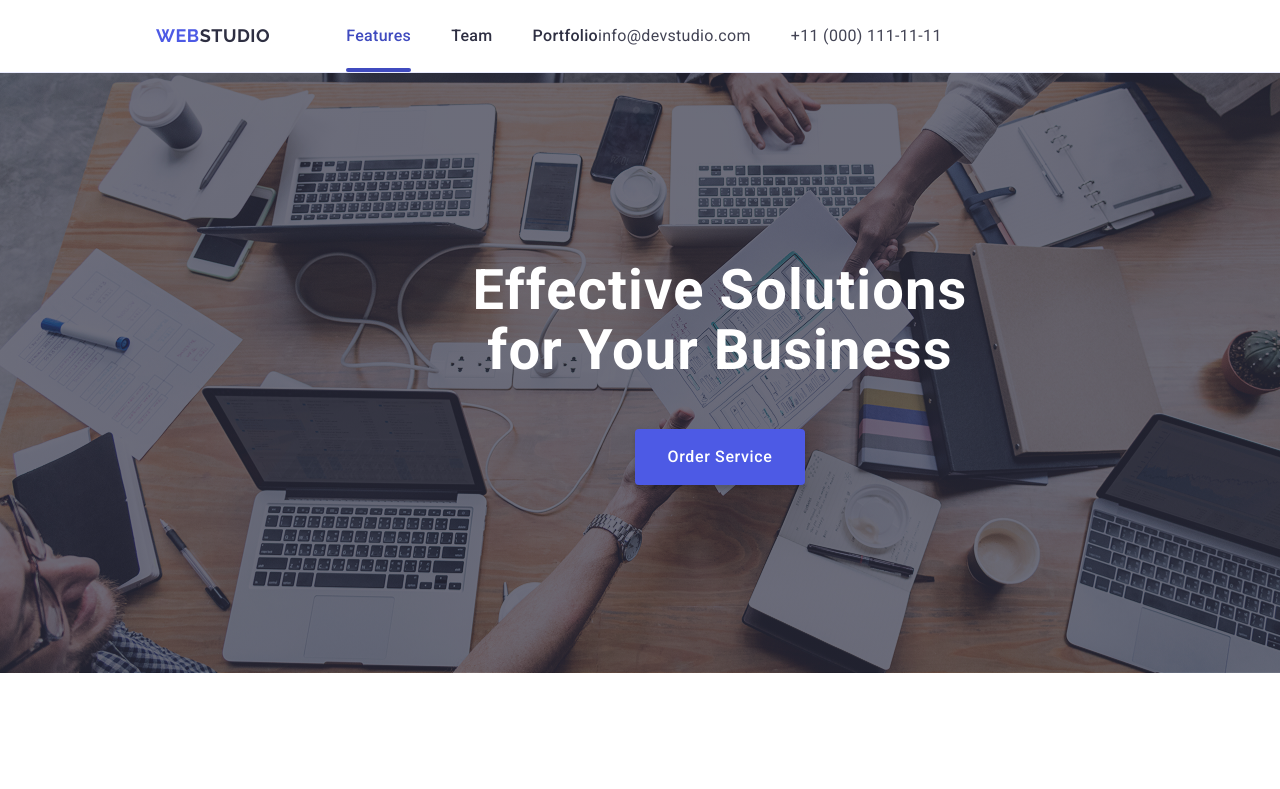
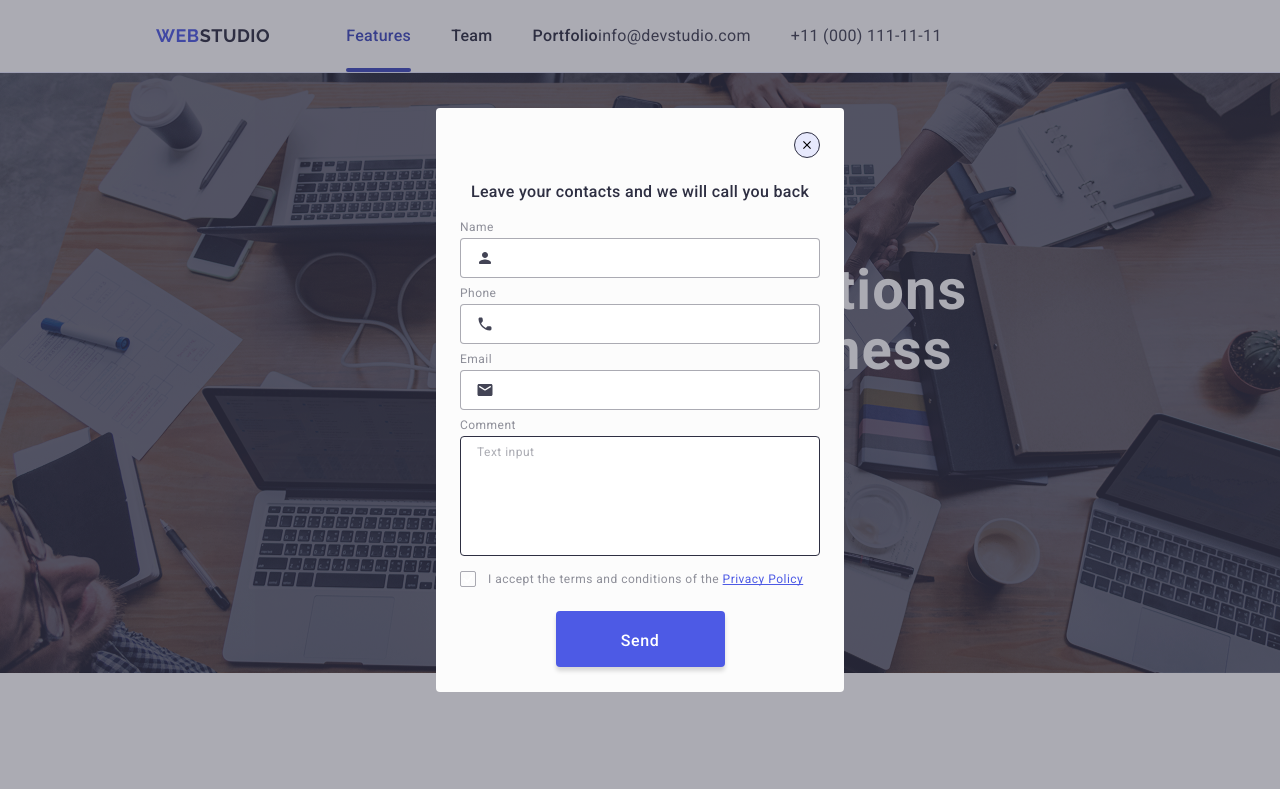
Before and after one commit to slepecsergejj/goit-markup-hw-05, a plain HTML site: page index.html in a window 1280 px wide. Shown: the top 789 px of the page. Drawn offline with nearby package versions, Linux system fonts and the light colour scheme.

Commit message:
Add files via upload

```diff
--- a/index.html
+++ b/index.html
@@ -315,22 +315,22 @@
         <div class="footer-social">
             <p class="footer-caption">Social media</p>
             <ul class="social-icons">
-                <li> <a href="" class="icon"><svg width="24" height="24">
+                <li> <a href="#" class="icon"><svg width="24" height="24">
                             <use href="./images/icons.svg#instagram"></use>
                         </svg></a>
 
                 </li>
-                <li> <a href="" class="icon"><svg width="24" height="24">
+                <li> <a href="#" class="icon"><svg width="24" height="24">
                             <use href="./images/icons.svg#twitter"></use>
                         </svg></a>
 
                 </li>
-                <li> <a href="" class="icon"><svg width="24" height="24">
+                <li> <a href="#" class="icon"><svg width="24" height="24">
                             <use href="./images/icons.svg#facebook"></use>
                         </svg></a>
 
                 </li>
-                <li> <a href="" class="icon"><svg width="24" height="24">
+                <li> <a href="#" class="icon"><svg width="24" height="24">
                             <use href="./images/icons.svg#linkedn"></use>
                         </svg></a>
 
@@ -358,21 +358,20 @@
 </div>
 
 </footer>
-<div class="backdrop">
-    <div id="modal" class="modal">
+<div id="modal" class="backdrop is-open">
+    <div class="modal">
     <button class="modal-btn" type="button">
         <svg class="modal-icon-btn" width="8" height="8">
             <use href="./images/icons.svg#close"></use>
     </svg>
     </button>
     <p class="modal-text">Leave your contacts and we will call you back</p>
-    <div class="modal-form">
     <form class="modal-form-head">
         <div class="modal-form-wrapper">
             <label class="modal-form-label" for="userName">Name</label>
             <div class="modal-form-item">
                 <input class="modal-form-input" type="text" name="userName" id="userName">
-                    <svg class="modal-icon" width="12" height="12">
+                <svg class="modal-icon" width="18" height="24">
                     <use href="./images/icons.svg#person"></use>
                 </svg>
             </div>
@@ -382,9 +381,10 @@
             <label class="modal-form-label" for="phone">Phone</label>
             <div class="modal-form-item">
                 <input class="modal-form-input" type="tel" name="phone" id="phone">
-                        <svg class="modal-icon" width="13" height="13">
+                <svg class="modal-icon" width="18" height="24">
                     <use href="./images/icons.svg#phone"></use>
-                        </svg></div>
+                </svg>
+            </div>
 
         </div>
 
@@ -392,37 +392,31 @@
             <label class="modal-form-label" for="email">Email</label>
             <div class="modal-form-item">
                 <input class="modal-form-input" type="email" name="email" id="email">
-                        <svg class="modal-icon" width="15" height="12">
+                <svg class="modal-icon" width="18" height="24">
                     <use href="./images/icons.svg#email"></use>
-                        </svg></div>
+                </svg>
+            </div>
         </div>
 
         <div class="modal-form-wrapper">
             <label class="modal-form-label" for="comment">Comment</label>
-            <textarea
-            class="modal-form-comment"
-            rows="5"
-            name="comment"
-            id="comment"
-            placeholder="Text input"></textarea>
+            <textarea class="modal-form-comment" rows="5" name="comment" id="comment" placeholder="Text input"></textarea>
         </div>
 
         <div class="agreement">
-                <input
-                    class="agreement-input sr-only"
-                    type="checkbox"
-                    name="userAgreement"
-                    id="userAgreement" />
-                <label class="agreement-label"
-                        for="userAgreement">
+            <input class="agreement-input sr-only" type="checkbox" name="userAgreement" id="userAgreement" />
+            <label class="agreement-label" for="userAgreement">
                 <span class="checkbox-icon">
-                        <svg width="10" height="8">
-                            <use href="./images/icons.svg#icon-check-mark" />
+                    <svg class="checkbox-icon-mark" width="10" height="8">
+                        <use href="./images/icons.svg#icon-check-mark"></use>
                     </svg>
                 </span>
                 <span class="checkbox-agreement">
                     I accept the terms and conditions of the
-                        <a class="agreement-link" href="#" target="_blank" rel="no-referrer">Privacy Policy</a>
+                    <a class="agreement-link"
+                    href="#"
+                    target="_blank"
+                    rel="noopener no-referrer">Privacy Policy</a>
                 </span>
             </label>
         </div>
@@ -430,7 +424,6 @@
             <button class="send-btn" type="submit">Send</button>
         </div>
     </form>
-    </div>
 
      </div>
 
--- a/modal.css
+++ b/modal.css
@@ -29,7 +29,10 @@
     min-height: 584px;
     padding: 72px 24px 24px 24px;
     border-radius: 4px;
-
+    box-shadow:
+    0 1px 1px rgba(0, 0, 0, .14),
+    0 1px 3px rgba(0, 0, 0, .12),
+    0 2px 1px rgba(0, 0, 0, .2);
     background-color: #FCFCFC;
 }
 
@@ -41,7 +44,7 @@
     align-items: center;
     justify-content: center;
     padding: 8px;
-    border:solid 1px #2E2F42;
+    border:solid 1px rgba(46, 47, 66, .1);
     background-color: #E7E9FC;
     border-radius: 50%;
     transition:250ms cubic-bezier(0.4, 0, 0.2, 1);
@@ -55,11 +58,11 @@
 .modal-icon-btn {
     fill: #2E2F42;
     transition: 250ms cubic-bezier(0.4, 0, 0.2, 1);
-    transition-property: stroke;
+    transition-property: fill;
 }
 .modal-btn:hover .modal-icon-btn,
 .modal-btn:focus .modal-icon-btn {
-    stroke: #ffffff;
+    fill: #fff;
 }
 
 .modal-text{
@@ -79,9 +82,7 @@
         letter-spacing: 0.04em;
 }
 
-.modal-form-wrapper {
-    margin-bottom: 8px;
-}
+
 
 .modal-form-label {
     display: block;
@@ -113,7 +114,7 @@
 }
 .modal-form-input:focus +
 .modal-icon {
-    stroke: #4D5AE5;
+    fill: #4D5AE5;
 }
 .modal-icon {
     position: absolute;
@@ -121,8 +122,12 @@
     left: 16px;
     transform: translateY(-50%);
     fill: #2E2F42;
+    transition: 250ms cubic-bezier(0.4, 0, 0.2, 1);
+    transition-property: fill;
 }
-
+.modal-form-wrapper.comment {
+    margin-bottom: 16px;
+}
 .modal-form-comment {
     max-width: 360px;
     width: 100%;
@@ -130,7 +135,7 @@
     font-size: 12px;
     line-height: 1.17;
     letter-spacing: 0.04em;
-    border: 1px solid #2E2F42;
+    border: 1px solid rgba(46, 47, 66, .4);
     border-radius: 4px;
     padding: 8px 16px;
     resize: none;
@@ -159,15 +164,20 @@
     border: 1px solid rgb(46 47 66/40%);
     cursor: pointer;
     fill: #ffffff;
-    transition: 250ms cubic-bezier(0.4, 0, 0.2, 1);
-    transition-property: border-color, fill;
+    transition:
+    background-color 250ms cubic-bezier(0.4, 0, 0.2, 1),
+    border-color 250ms cubic-bezier(0.4, 0, 0.2, 1),
+    fill 250ms cubic-bezier(0.4, 0, 0.2, 1);
 
 }
 .agreement-input:checked + .agreement-label> .checkbox-icon{
     fill:#F4F4FD;
     background-color: #404BBF;
 }
-
+.checkbox-icon-mark{
+    opacity: 0;
+    transition: opacity 250ms cubic-bezier(0.4, 0, 0.2, 1);
+}
 .checkbox-agreement {
     font-size: 12px;
     line-height: 1.17;
```
Lines whose indentation alone changed are shown as unchanged.
